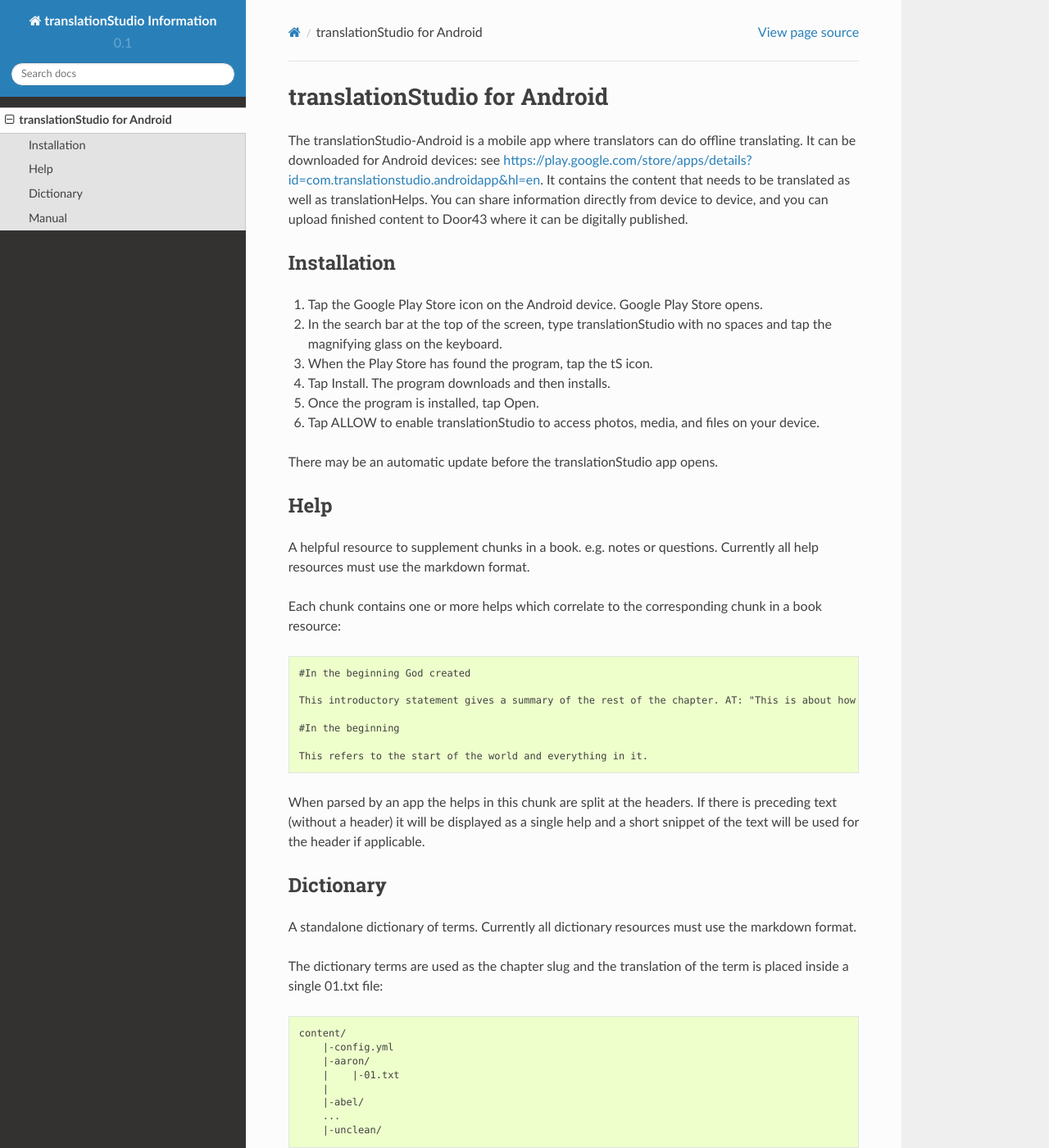
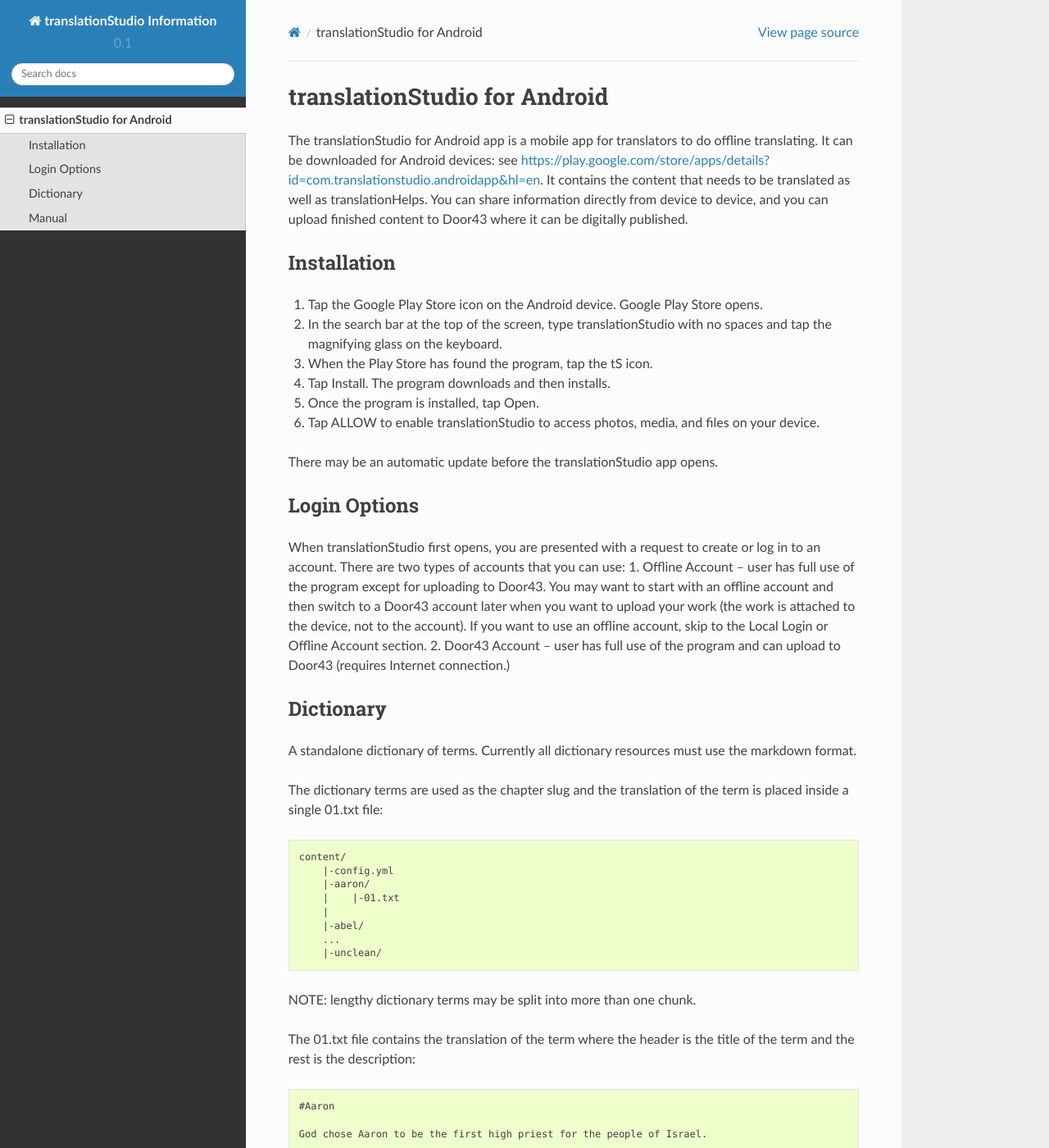
Before and after one commit to unfoldingWord-dev/translationStudio-Info, a Sphinx documentation site: the page built from docs/tablet.rst, in a window 1280 px wide and 1400 px high. Shown: the whole window at 82% size. Built offline with Sphinx 7.4.7 and the Read the Docs theme 2.0.0, drawn with Linux system fonts in a browser that asks for light colours; pages that are not in the unit, such as notebooks, are missing from menus.

Commit message:
Update tablet.rst

```diff
--- a/docs/tablet.rst
+++ b/docs/tablet.rst
@@ -1,7 +1,7 @@
 translationStudio for Android
 =============================
 
-The translationStudio-Android is a mobile app where translators can do offline translating.
+The translationStudio for Android app is a mobile app for translators to do offline translating.
 It can be downloaded for Android devices: see https://play.google.com/store/apps/details?id=com.translationstudio.androidapp&hl=en.
 It contains the content that needs to be translated as well as translationHelps. You can share information directly from device to
 device, and you can upload finished content to Door43 where it can be digitally published.
@@ -27,24 +27,14 @@ There may be an automatic update before the translationStudio app opens.
 
 
 
-Help
-----
+Login Options
+-------------
 
-A helpful resource to supplement chunks in a book. e.g. notes or questions. Currently all help resources must use the markdown format.
+When translationStudio first opens, you are presented with a request to create or log in to an account.
+There are two types of accounts that you can use:
+1. Offline Account – user has full use of the program except for uploading to Door43. You may want to start with an offline account and then switch to a Door43 account later when you want to upload your work (the work is attached to the device, not to the account). If you want to use an offline account, skip to the Local Login or Offline Account section.
+2. Door43 Account – user has full use of the program and can upload to Door43 (requires Internet connection.)
 
-Each chunk contains one or more helps which correlate to the corresponding chunk in a book resource:
-
-.. code-block:: none
-
-    #In the beginning God created
-
-    This introductory statement gives a summary of the rest of the chapter. AT: "This is about how God made...in the beginning." Some languages translate it as "A very long time ago God created." Translate it in a way that that shows that this actually happened and is not just a folk story.
-
-    #In the beginning
-
-    This refers to the start of the world and everything in it.
-
-When parsed by an app the helps in this chunk are split at the headers. If there is preceding text (without a header) it will be displayed as a single help and a short snippet of the text will be used for the header if applicable.
 
 
 Dictionary
```
